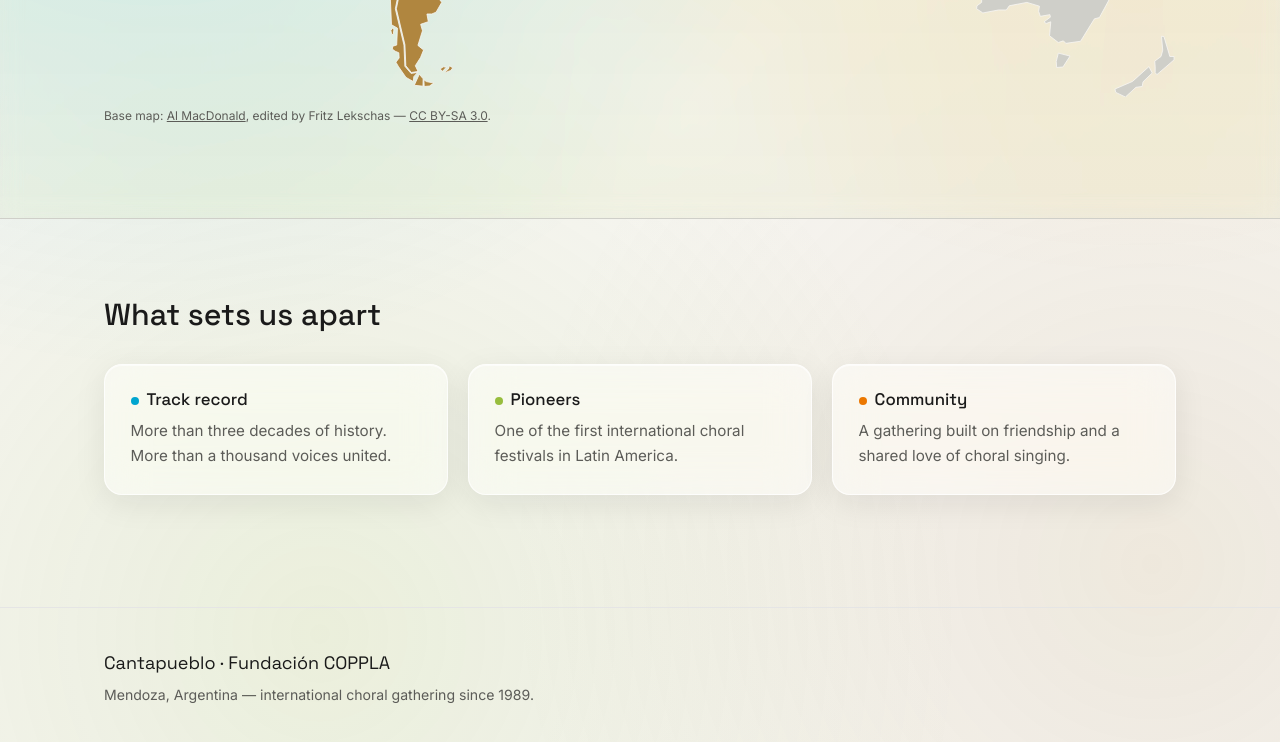
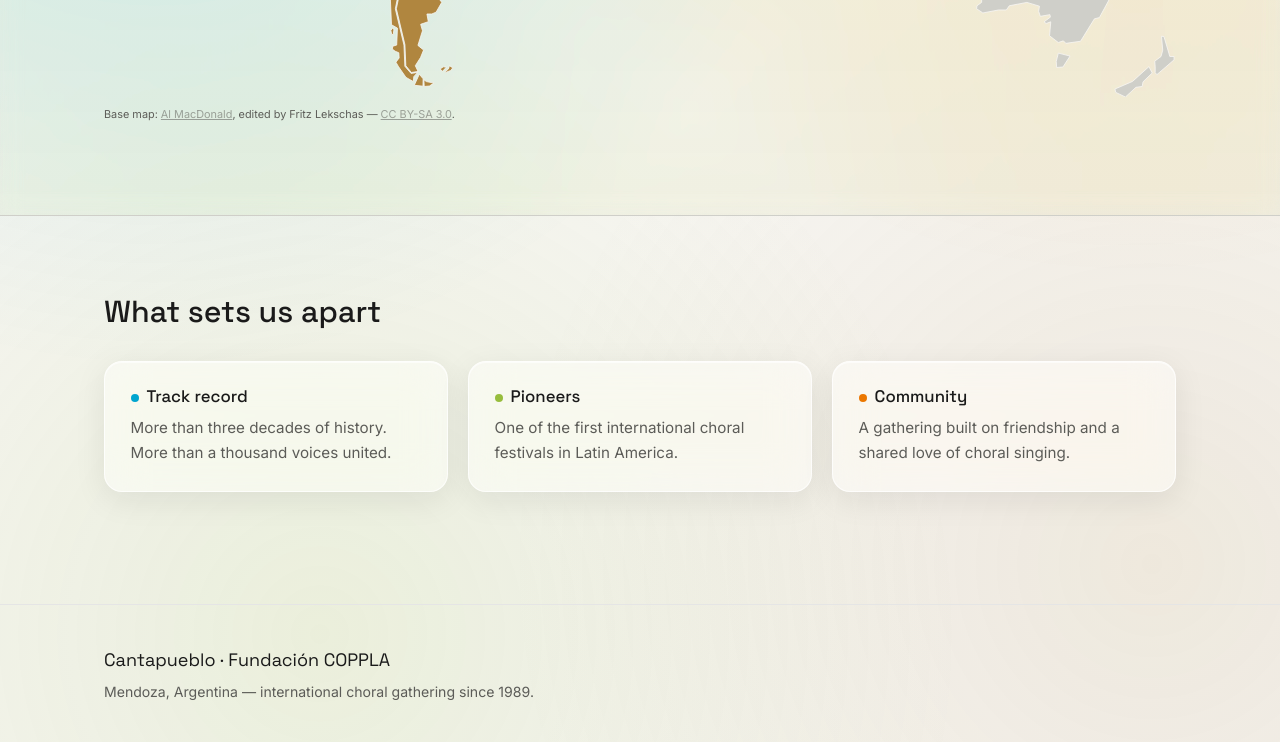
Before and after one commit to mxscvz/cantapueblo, a Jekyll site: the page built from en/history.html, in a window 1280 px wide and 1400 px high, scrolled down 3755 px. Shown: the part 556-1298 px from the top of the window. Built offline with Jekyll 4.4.1, drawn with Linux system fonts in a browser that asks for light colours.

Commit message:
fix: foto de Alejandro a ancho completo en mobile, atribución del mapa más discreta

```diff
--- a/assets/css/style.css
+++ b/assets/css/style.css
@@ -498,10 +498,10 @@
 }
 .map-attribution {
   margin-top: 0.6rem;
-  font-size: 0.75rem;
-  color: var(--text-dim);
+  font-size: 0.68rem;
+  color: rgba(92, 92, 88, 0.55);
 }
-.map-attribution a { color: var(--text-dim); text-decoration: underline; }
+.map-attribution a { color: rgba(92, 92, 88, 0.55); text-decoration: underline; }
 
 /* Sections */
 .section {
@@ -800,7 +800,7 @@
   .hero-photo-band { min-height: 62vh; }
   .photo-band { aspect-ratio: 3 / 2; }
   .pull-quote-wrap { grid-template-columns: 1fr; gap: 1.2rem; }
-  .pull-quote-photo { aspect-ratio: 16 / 9; max-width: 220px; }
+  .pull-quote-photo { aspect-ratio: 3 / 2; max-width: 100%; width: 100%; margin: 0 auto; }
   .carousel-item { width: 82vw; }
   .carousel-item img { height: 240px; }
 }
```
Also changed, not shown: 3 other files.
